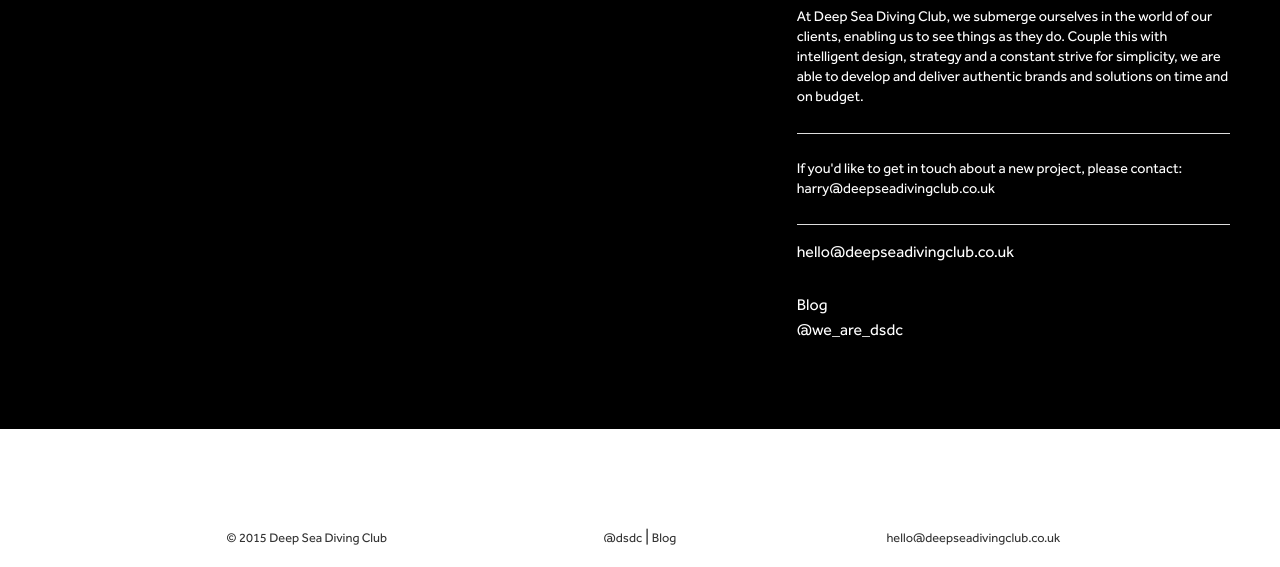
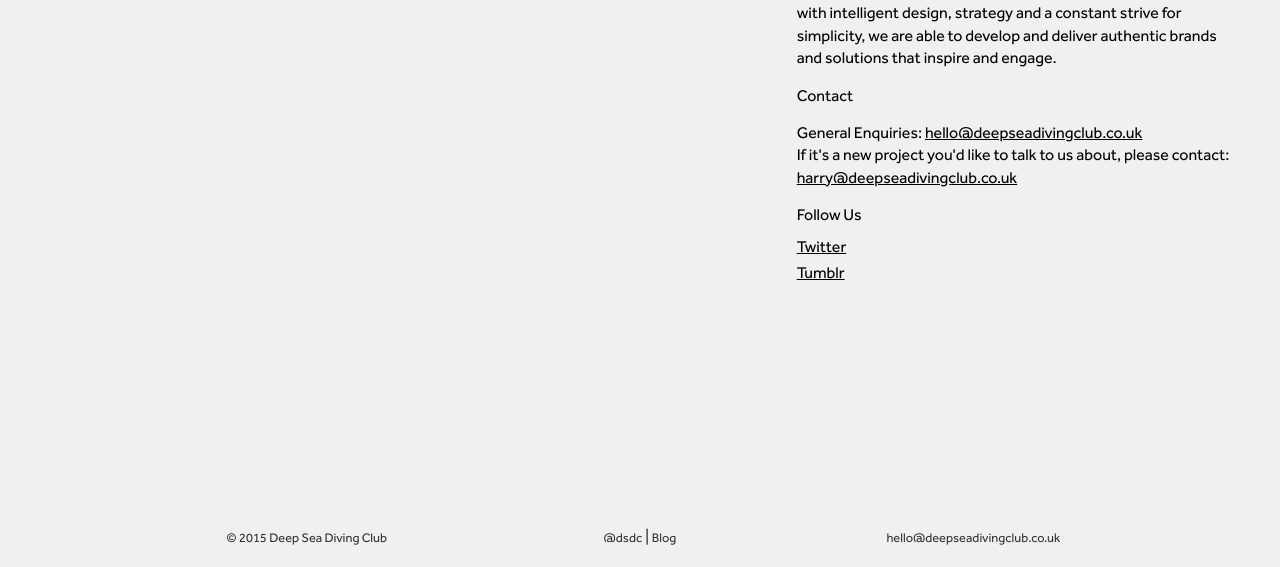
Before and after one commit to mattpill/DSDC, a website: page contact.html in a window 1280 px wide. Shown: the part 283-850 px from the top of the page. Drawn offline with Linux system fonts and the light colour scheme; a script that the page names is missing.

Commit message:
New copy added

```diff
--- a/contact.html
+++ b/contact.html
@@ -52,16 +52,15 @@
 
 		<!-- CONTENT SECTION -->
 		<div class="medium-5 medium-offset-7 large-5 large-offset-7 contact_info">
-			<h1>About</h1>
-			<p>At Deep Sea Diving Club, we submerge ourselves in the world of our clients, enabling us to see things as they do. Couple this with intelligent design, strategy and a constant strive for simplicity, we are able to develop and deliver authentic brands and solutions on time and on budget. </p>
-			<hr>
-			<p>If you'd like to get in touch about a new project, please contact: <a href="mailto:harry@deepseadivingclub.co.uk">harry@deepseadivingclub.co.uk</a></p>
-			<hr>
-			<a href="mailto:hello@deepseadivingclub.co.uk">hello@deepseadivingclub.co.uk</a>
-			<br><br><br>
+			<h3>About</h3>
+			<p>At Deep Sea Diving Club, we immerse ourselves in the world of our clients, enabling us to see things as they do. Couple this with intelligent design, strategy and a constant strive for simplicity, we are able to develop and deliver authentic brands and solutions that inspire and engage.</p>
+			<h3>Contact</h3>
+			<p>General Enquiries:
+			<a href="mailto:hello@deepseadivingclub.co.uk">hello@deepseadivingclub.co.uk</a><br>If it's a new project you'd like to talk to us about, please contact: <a href="mailto:harry@deepseadivingclub.co.uk">harry@deepseadivingclub.co.uk</a></p>
+			<h3>Follow Us</h3>
 			<ul>
-				<li><a href="http://deepseadivingclub.tumblr.com/">Blog</a></li>
-				<li><a href="https://twitter.com/we_are_dsdc">@we_are_dsdc</a></li>
+				<li><a href="https://twitter.com/we_are_dsdc">Twitter</a></li>
+				<li><a href="http://deepseadivingclub.tumblr.com/">Tumblr</a></li>
 			</ul>
 		</div>
 		<!-- END CONTENT SECTION -->
@@ -77,7 +76,7 @@
 				<div class="small-4 medium-4 large-4 columns">
 					<a target="_blank" href="https://twitter.com/we_are_dsdc" alt="twitter">@dsdc</a> | <a target="_blank" href="http://deepseadivingclub.tumblr.com/" alt="blog">Blog</a>
 				</div>
-				<div class="small-4 medium-4 large-4 columns">
+				<div class="small-4 medium-4 large-4 columns contact_email">
 					<a href="mailto:hello@deepseadivingclub.co.uk">hello@deepseadivingclub.co.uk</a>
 				</div>
 				</div>
--- a/css/style.css
+++ b/css/style.css
@@ -11,8 +11,13 @@
 
 }
 
+body {
+
+}
+
 body, h1, h2, h3, h4, h5, h6, p, a, ul, li {
   font-family: 'effraregular';
+  font-size: 1rem;
 }
 
 *, *:after, *:before { -webkit-box-sizing: border-box; box-sizing: border-box; }
@@ -523,8 +528,8 @@ height: 142px;
   padding: 25px 0 0 0;
 }
 
-.contact_body {
-  background-color: #000;
+.contact_body, .contact_body .header-section, .contact_body .header-fill, .contact_body .footer-section {
+  background-color: #f0f0f0;
 }
 
 .contact_info {
@@ -533,16 +538,20 @@ height: 142px;
   padding-right: 50px;
 }
 
-.contact_info h1, .contact_info p, .contact_info a {
-  color: #fff;
+.contact_info .contact_info h1, .contact_info h3, .contact_info p, .contact_info a {
+  color: #000;
 }
 
 .contact_info p {
-  margin: 25px 0;
+  margin: 15px 0;
 }
 .contact_info ul {
   list-style-type: none;
   margin-left:auto;
+}
+
+.contact_info a {
+  text-decoration: underline;
 }
 
 
```
Also changed, not shown: projects/cakepops.html (+3 -1 lines), projects/enough_of_nothing.html (+2 -1 lines), projects/entwurfreich.html (+1 -0 lines), projects/escape.html (+1 -1 lines), projects/guy_gotto.html (+1 -0 lines), projects/javeon.html (+1 -0 lines), projects/london_body_cleanse.html (+1 -1 lines), projects/look_cinemas.html (+1 -0 lines), projects/p3.html (+2 -1 lines), projects/tada_and_toy.html (line endings or trailing spaces), projects/up_and_rising.html (line endings or trailing spaces).
